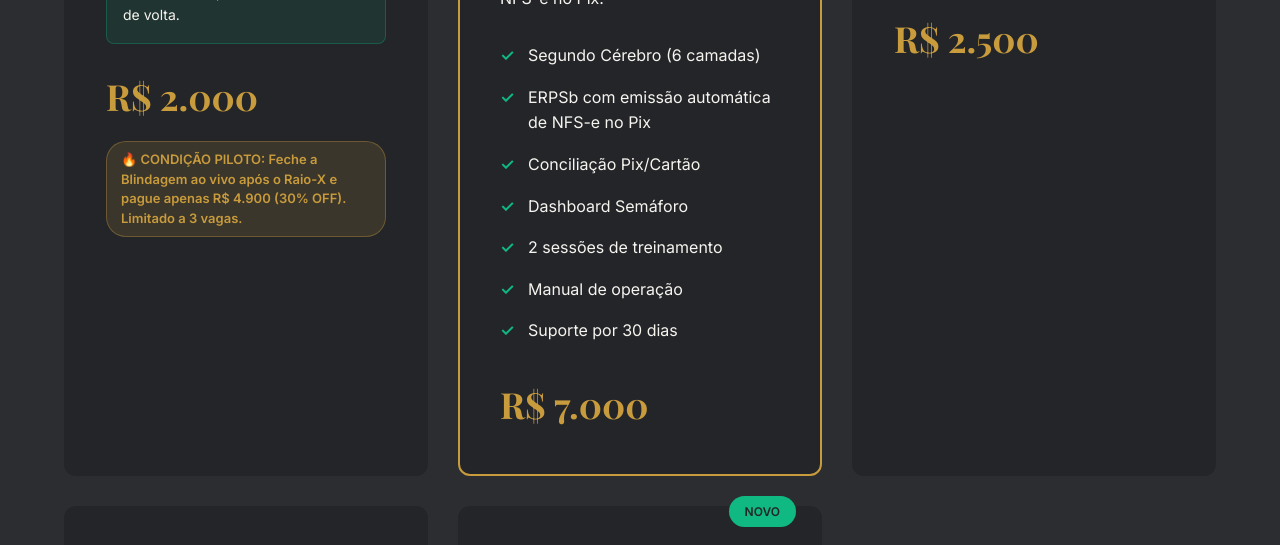
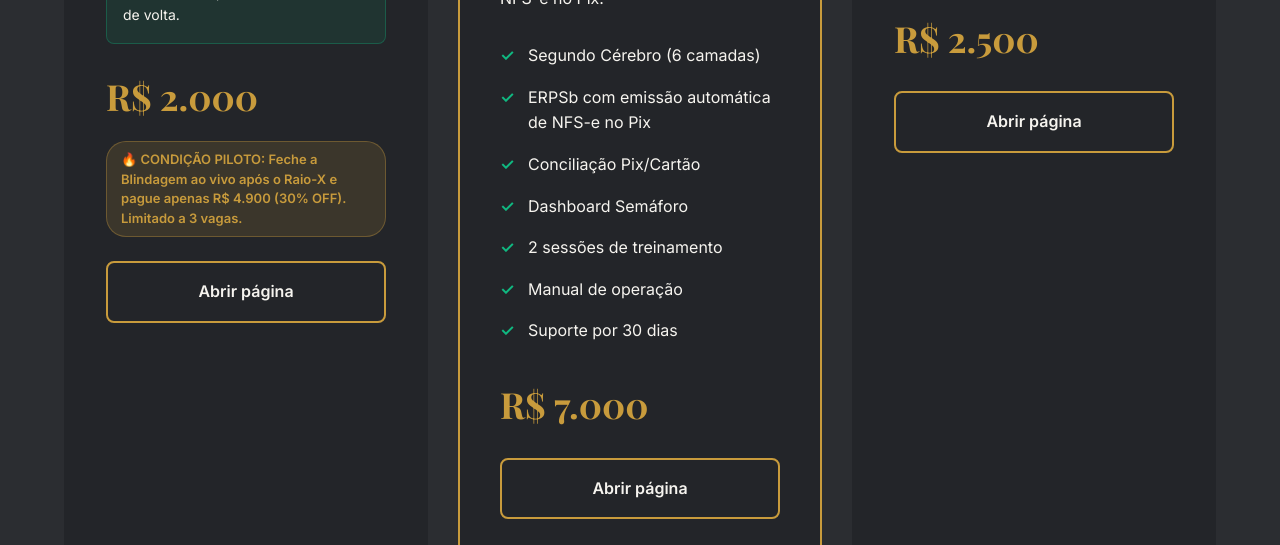
Before and after one commit to MonicaMSal/monicamelosales-site, a plain HTML site: page index.html in a window 1280 px wide. Shown: the part 4513-5058 px from the top of the page. Drawn offline with nearby package versions, Linux system fonts and the light colour scheme.

Commit message:
feat: liga links provisórios dos cards de Serviços ao projeto Manus
Adiciona botão "Abrir página" em 4 dos 5 service-cards (Raio-X da
Operação, Blindagem Operacional 2027, Inteligência Comercial e AI
Visibility 2026), apontando para as páginas correspondentes em
aivisibility-93vkwvtr.manus.space com UTMs de origem/campanha.

Co-Authored-By: Claude Sonnet 5 <noreply@anthropic.com>

```diff
--- a/index.html
+++ b/index.html
@@ -1226,6 +1226,14 @@
                     </div>
                     <div class="price">R$ 2.000</div>
                     <span class="mms-pilot-badge">🔥 CONDIÇÃO PILOTO: Feche a Blindagem ao vivo após o Raio-X e pague apenas R$ 4.900 (30% OFF). Limitado a 3 vagas.</span>
+                    <a
+                        href="https://aivisibility-93vkwvtr.manus.space/servicos/raio-x-da-operacao?utm_source=monicamelosales_com_br&utm_medium=service_card&utm_campaign=raio_x_operacao"
+                        class="btn btn-secondary"
+                        style="margin-top: 24px; width: 100%; justify-content: center;"
+                        aria-label="Abrir página detalhada do serviço Raio-X da Operação"
+                    >
+                        Abrir página
+                    </a>
                 </div>
 
                 <!-- Produto 2 -->
@@ -1247,6 +1255,14 @@
                         <li>Suporte por 30 dias</li>
                     </ul>
                     <div class="price">R$ 7.000</div>
+                    <a
+                        href="https://aivisibility-93vkwvtr.manus.space/servicos/blindagem-operacional-2027?utm_source=monicamelosales_com_br&utm_medium=service_card&utm_campaign=blindagem_operacional_2027"
+                        class="btn btn-secondary"
+                        style="margin-top: 24px; width: 100%; justify-content: center;"
+                        aria-label="Abrir página detalhada do serviço Blindagem Operacional 2027"
+                    >
+                        Abrir página
+                    </a>
                 </div>
 
                 <!-- Produto 3 -->
@@ -1258,6 +1274,14 @@
                     </div>
                     <p>Mapeamento de concorrência, análise de mercado e estruturação de oferta comercial. Ideal para perfis sem urgência tributária imediata (ex: consultórios médicos) ou como upsell natural pós-Blindagem.</p>
                     <div class="price">R$ 2.500</div>
+                    <a
+                        href="https://aivisibility-93vkwvtr.manus.space/servicos/inteligencia-comercial?utm_source=monicamelosales_com_br&utm_medium=service_card&utm_campaign=inteligencia_comercial"
+                        class="btn btn-secondary"
+                        style="margin-top: 24px; width: 100%; justify-content: center;"
+                        aria-label="Abrir página detalhada do serviço Inteligência Comercial"
+                    >
+                        Abrir página
+                    </a>
                 </div>
 
                 <!-- Produto 4 -->
@@ -1293,6 +1317,14 @@
                         <strong>Garantia:</strong> se não aumentar AI Share of Voice em 3 meses, devolvo 50%.
                     </div>
                     <div class="price">R$ 4.900</div>
+                    <a
+                        href="https://aivisibility-93vkwvtr.manus.space/?utm_source=monicamelosales_com_br&utm_medium=service_card&utm_campaign=ai_visibility_2026"
+                        class="btn btn-secondary"
+                        style="margin-top: 24px; width: 100%; justify-content: center;"
+                        aria-label="Abrir página detalhada do serviço AI Visibility 2026"
+                    >
+                        Abrir página
+                    </a>
                 </div>
             </div>
         </div>
```
